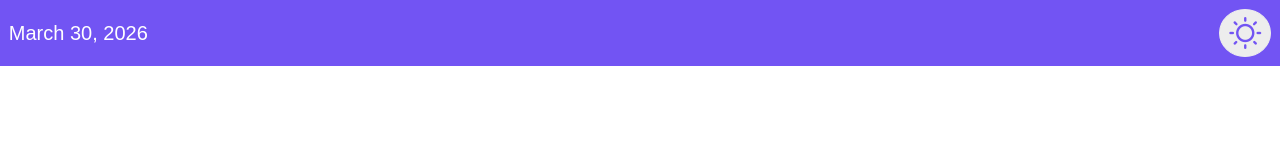
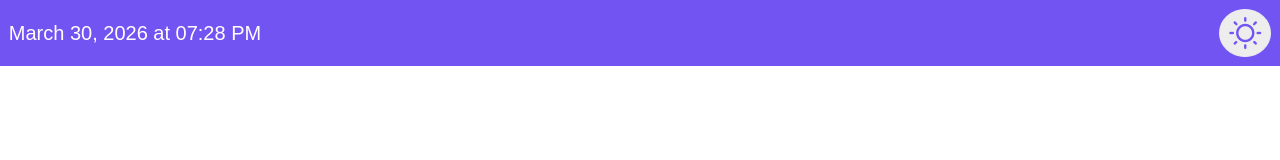
Before and after one commit to oleksandriia-it-team/finman, a Next.js app: page / in a window 1280 px wide. Shown: the top 160 px of the page. Built offline with nearby package versions, Linux system fonts and the light colour scheme.

Commit message:
Replace date formatting logic with TransformDate component for improved readability

```diff
--- a/src/shared/сomponents/header/header.tsx
+++ b/src/shared/сomponents/header/header.tsx
@@ -6,6 +6,8 @@
 import 'primeicons/primeicons.css';
 import { useDispatch, useSelector } from 'react-redux';
 import { ReduxStateActions, ReduxStore, UseDispatch } from '../../models/store.model';
+import TransformDate from '../transform-date/transform-date';
+import { DateFormatType } from '../../../data-access/date-service/date.service';
 
 
 /**
@@ -31,13 +33,10 @@
 
   const mode: 'light' | 'dark' = useSelector(({ mode }: ReduxStore) => mode);
 
-  const today = new Date().toLocaleDateString('en', {
-    month: 'long',
-    day: 'numeric',
-    year: 'numeric',
-  });
+  const today = new Date();
 
-  const start = <p>{ today }</p>;
+
+  const start = <TransformDate date={ today } type={ DateFormatType.LongWithYear }></TransformDate>;
   const end = <Button className={ 'theme-button' }
                       severity={ 'help' }
                       icon="pi pi-sun"
```
Lines whose indentation alone changed are shown as unchanged.
